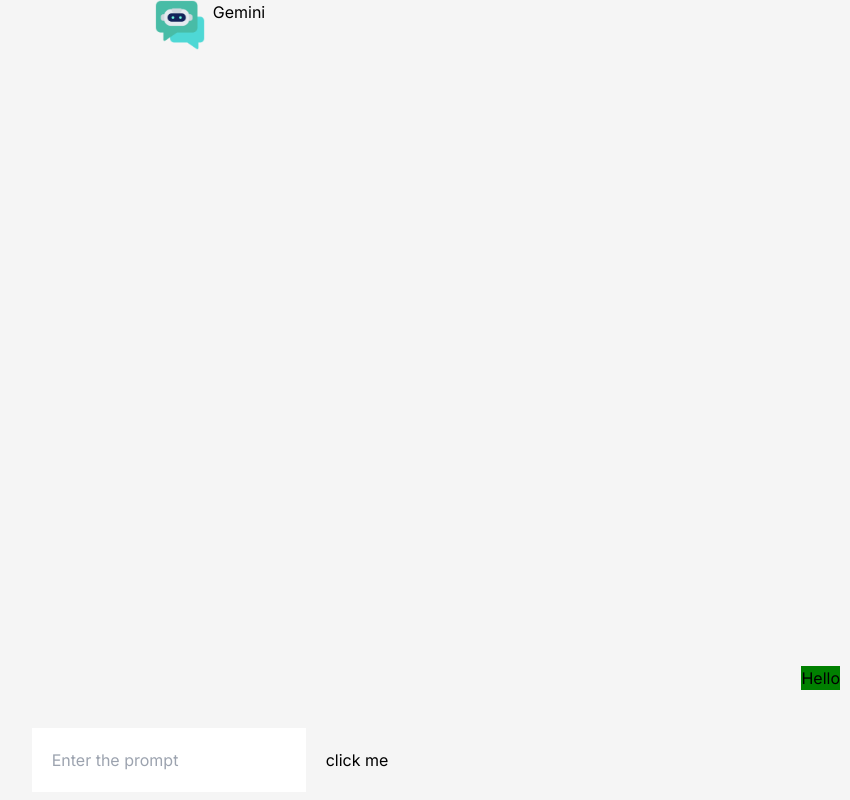
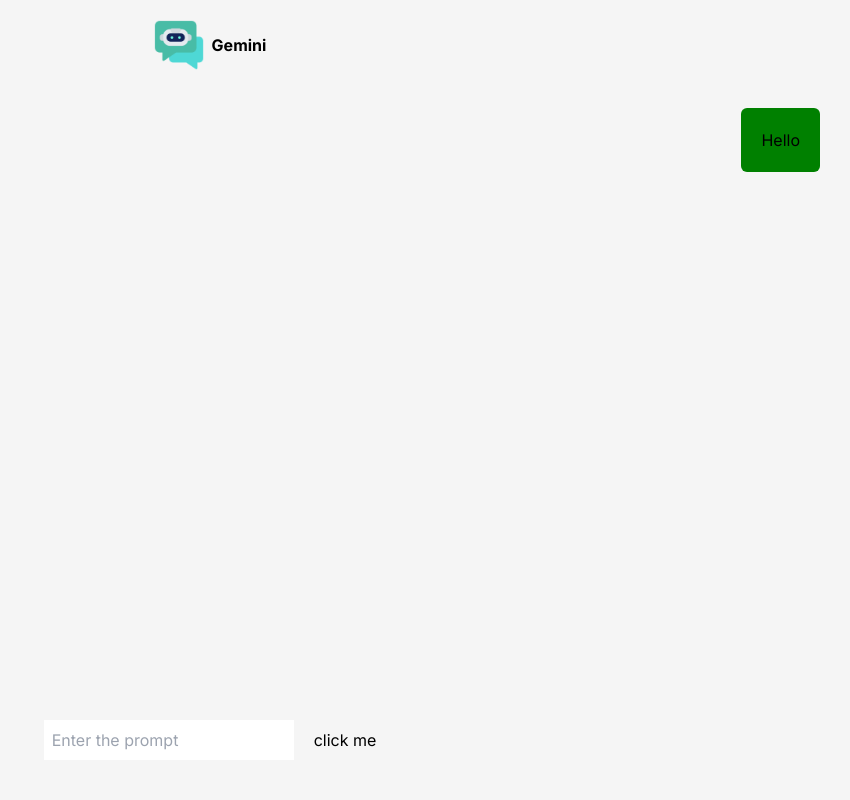
Before and after one commit to kanugurajesh/Chat-LLM, a Next.js app: page / in a window 1280 px wide. Shown: the whole page, without its empty margins (430-1280 px from the left). Built offline with nearby package versions, Linux system fonts and the light colour scheme.

Commit message:
Adding a somewhat pleasing ui

```diff
--- a/app/page.tsx
+++ b/app/page.tsx
@@ -86,19 +86,19 @@ export default function Home() {
   return (
     <main className={styles.container}>
       <Toaster />
-      <div className="flex gap-2">
+      <div className="flex gap-2 items-center font-bold">
         <Image src="/chatbot.png" alt="logo" width={50} height={50} />
         <h1>Gemini</h1>
       </div>
-      <div className={`flex flex-col ${styles.chatHistory}`}>
+      <div className={`flex flex-col mt-2 ${styles.chatHistory}`}>
         {chatHistory.length > 0 && chatHistory.map((chat) => (
-          <div key={chat.id} className="chat-message">
-            <Markdown className={`chat-message-text ${chat.sender == "user" ? styles.user : styles.model}`}>{chat.message}</Markdown>
+          <div key={chat.id} className="mb-5">
+            <Markdown className={`p-5 rounded-md ${chat.sender == "user" ? styles.user : styles.model}`}>{chat.message}</Markdown>
           </div>
         ))}
       </div>
       <div className={`flex justify-center items-center gap-5 ${styles.inputContainer}`}>
-        <input type="text" placeholder="Enter the prompt" value={prompt} className="p-5" onChange={onPromptChange} />
+        <input type="text" placeholder="Enter the prompt" value={prompt} className="p-2" onChange={onPromptChange} />
         <button onClick={onHandleClick}>click me</button>
       </div>
     </main>
--- a/styles/root.module.css
+++ b/styles/root.module.css
@@ -18,6 +18,7 @@
     width: 100vw;
     background-color: #f5f5f5;
     gap: 10px;
+    padding: 20px;
 }
 
 .chatHistory {
@@ -26,10 +27,6 @@
     padding: 20px 10px;
     overflow-y: scroll;
     background-color: #f5f5f5;
-    display: flex;
-    flex-direction: column;
-    justify-content: flex-end;
-    gap: 1vh;
 }
 
 .inputContainer {
```
